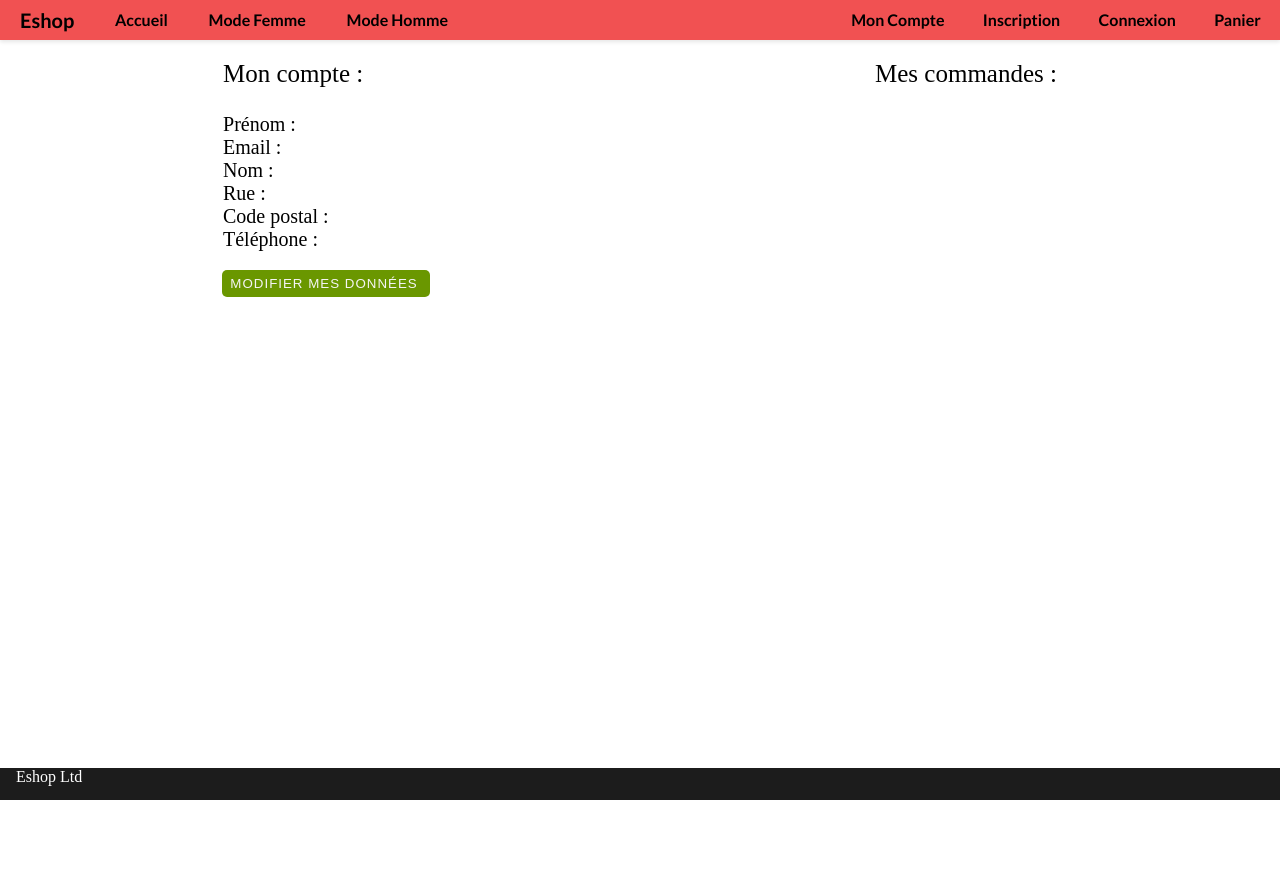
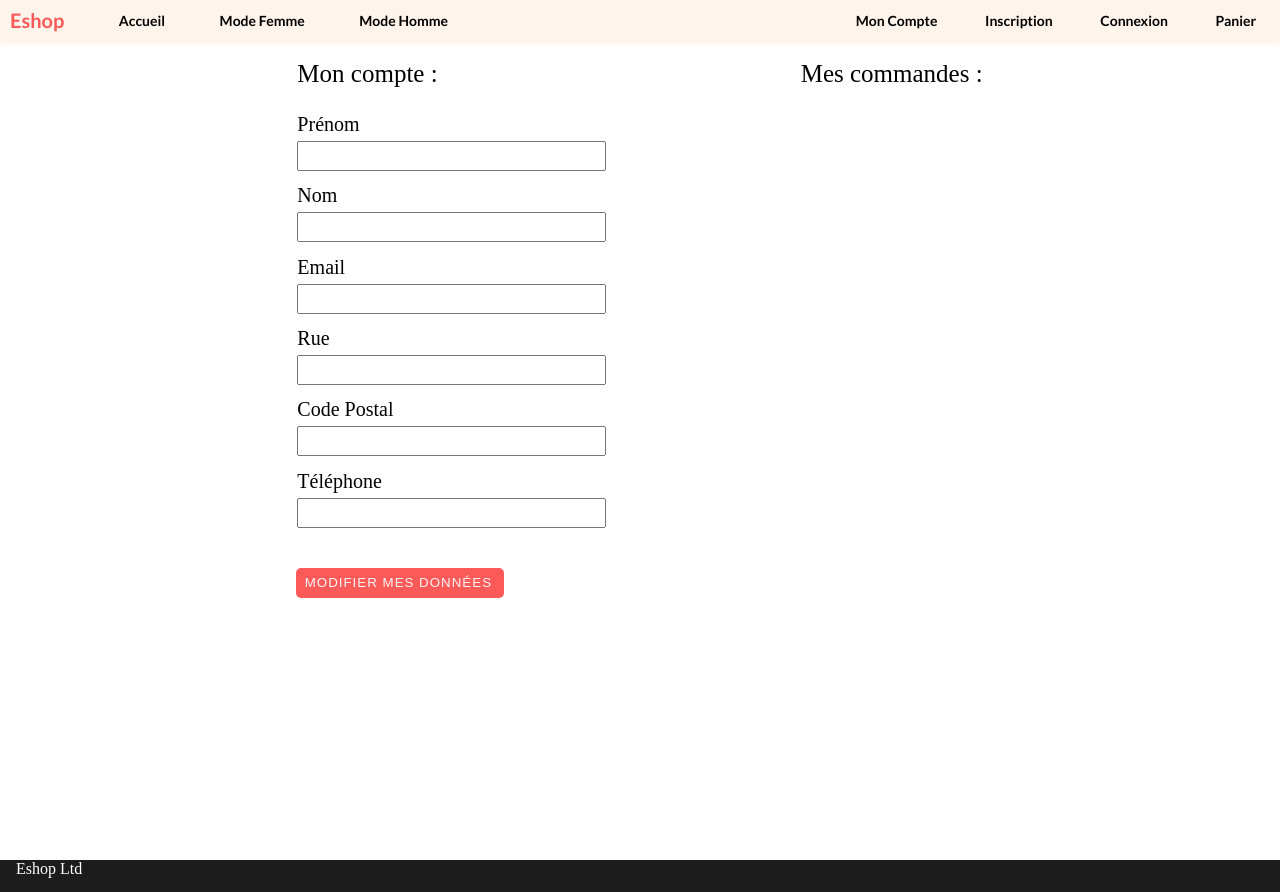
Before and after one commit to LeslieCore34/Eshop, a React (Vite) app in the folder Frontend/: page /account in a window 1280 px wide. Before the commit the page ends 800 px from the top, so only its background shows below. Built offline with nearby package versions, Linux system fonts and the light colour scheme; no server answers.

Commit message:
added style

```diff
--- a/Frontend/src/pages/Account.jsx
+++ b/Frontend/src/pages/Account.jsx
@@ -10,15 +10,38 @@ function Account() {
       <div className="account-container">
         <div className="account-small-container">
           <div className="myaccount">Mon compte :</div>
-          <div className="data">
-            <p>Prénom : {user.name}</p>
-            <p>Email : {user.email}</p>
-            <p>Nom : {user.lastname}</p>
-            <p>Rue : {user.street}</p>
-            <p>Code postal : {user.postcode}</p>
-            <p>Téléphone : {user.telephone}</p>
-          </div>
-          <button type="button">Modifier mes données</button>
+          <form className="formcontainer">
+            <label htmlFor="name">Prénom</label>
+            <input type="text" name="name" id="name" value={user.name} />
+            <label htmlFor="lastname">Nom</label>
+            <input
+              type="text"
+              name="lastname"
+              id="lastname"
+              value={user.lastname}
+            />
+            <label htmlFor="email">Email</label>
+            <input type="email" name="email" id="email" value={user.email} />
+            <label htmlFor="street">Rue</label>
+            <input type="text" name="street" id="street" value={user.street} />
+            <label htmlFor="postcode">Code Postal</label>
+            <input
+              type="number"
+              name="postcode"
+              id="postcode"
+              value={user.postcode}
+            />
+            <label htmlFor="telephone">Téléphone</label>
+            <input
+              type="number"
+              name="telephone"
+              id="telephone"
+              value={user.telephone}
+            />
+          </form>
+          <button type="button" className="modify-account">
+            Modifier mes données
+          </button>
         </div>
         <p className="my-order">Mes commandes :</p>
       </div>
--- a/Frontend/src/pages/ShoppingCart.jsx
+++ b/Frontend/src/pages/ShoppingCart.jsx
@@ -1,4 +1,5 @@
 import { useEffect, useState } from "react";
+import "../styles/ShoppingCart.css";
 
 export default function ShoppingCart() {
   const [newCart, setNewCart] = useState([]);
@@ -30,15 +31,14 @@ export default function ShoppingCart() {
 
   return (
     <>
-      <div>
+      <div className="cart-container">
         <h2>Panier</h2>
         {newCart.map((item, index) => (
           <div key={item.id}>
-            <h1>{item.title}</h1>
+            <h1 className="cart-title">{item.title}</h1>
             <p>{item.image}</p>
-            <p>{item.unit_price}</p>
-
-            <label htmlFor="quantity">Quantité</label>
+            <p className="cart-price">Unit price : {item.unit_price}</p>
+            <label htmlFor="cart-quantity">Quantité</label>
             <select
               name="quantityone"
               id="quantityid"
@@ -53,8 +53,10 @@ export default function ShoppingCart() {
         ))}
       </div>
 
-      <div>Sous-total</div>
-      <p>{calculateTotal(newCart, articleQuantity)} €</p>
+      <div className="cart-total">Total</div>
+      <p className="cart-total-price">
+        {calculateTotal(newCart, articleQuantity)} €
+      </p>
     </>
   );
 }
--- a/Frontend/src/styles/Account.css
+++ b/Frontend/src/styles/Account.css
@@ -1,14 +1,16 @@
 .account-container {
   display: flex;
   flex-direction: row;
-  justify-content: space-around;
+  justify-content: space-evenly;
   font-size: 20px;
   margin-top: 3em;
+  height: 100vh;
 }
 
 .account-small-container {
   display: flex;
   flex-direction: column;
+  /* width: 40%; */
 }
 
 .myaccount {
@@ -16,9 +18,25 @@
   font-size: 25px;
 }
 
-.data {
+.formcontainer {
+  display: flex;
+  flex-direction: column;
+}
+
+label {
+  width: 100%;
+  margin-bottom: 5px;
+}
+
+input {
+  width: 150%;
+  height: 30px;
   margin-bottom: 1em;
 }
+.modify-account {
+  margin-top: 2em;
+}
+
 .my-order {
   display: flex;
   flex-direction: column;
--- a/Frontend/src/styles/ArticleCard.css
+++ b/Frontend/src/styles/ArticleCard.css
@@ -6,7 +6,7 @@
   grid-template-rows: auto;
   font-family: "Lato", sans-serif;
   text-transform: uppercase;
-  padding-top: 4em;
+  padding-top: 5em;
   padding-bottom: 2em;
   gap: 30px;
 }
@@ -25,7 +25,7 @@
 }
 
 .titlecard {
-  margin-top: 15px;
+  margin-top: 20px;
   font-size: 17px;
   width: 70%;
   text-align: center;
@@ -56,13 +56,13 @@
 }
 
 img {
-  width: 70%;
-  height: 56%;
+  width: 43%;
+  height: 43%;
   border-radius: 8px;
 }
 
 button {
-  background-color: #6a9700;
+  background-color: #fb5a59;
   color: #f5f5f5;
   padding: 6px;
   display: inline-block;
@@ -75,6 +75,7 @@ button {
   padding-left: 2px;
   cursor: pointer;
   width: 208px;
+  height: 30px;
 }
 
 @media screen and (min-width: 500px) {
--- a/Frontend/src/styles/Footer.css
+++ b/Frontend/src/styles/Footer.css
@@ -3,7 +3,7 @@
   background-color: rgb(28, 28, 28);
   color: white;
   width: 100%;
-  position: fixed;
+  /* position: fixed; */
   bottom: 0;
 }
 
--- a/Frontend/src/styles/Login.css
+++ b/Frontend/src/styles/Login.css
@@ -4,6 +4,7 @@
   flex-direction: column;
   justify-content: center;
   align-items: center;
+  height: 100vh;
 }
 
 .login {
--- a/Frontend/src/styles/NavBar.css
+++ b/Frontend/src/styles/NavBar.css
@@ -5,8 +5,9 @@
   flex-direction: row;
   justify-content: space-between;
   align-items: center;
-  height: 2em;
-  background-color: #f15152;
+  height: 3em;
+  background-color: #fff4eb;
+
   position: fixed;
   top: 0;
   left: 0;
@@ -16,8 +17,9 @@
   font-family: "Lato", sans-serif;
   font-weight: 700;
   font-style: normal;
-  font-size: 20px;
-  box-shadow: 0 2px 4px rgba(0, 0, 0, 0.1);
+  font-size: 14px;
+
+  box-shadow: 0 2px 4px #fff4eb;
 }
 
 .left-container {
@@ -37,11 +39,14 @@
 }
 
 .siteTitle {
-  margin-left: 1em;
+  margin-left: 10px;
+  margin-top: 2px;
+  margin-bottom: 4px;
+  font-size: 20px;
+  color: #fb5a59;
 }
 .link {
   color: black;
   margin-top: 2px;
   margin-bottom: 4px;
-  font-size: 16px;
 }
--- a/Frontend/src/styles/Register.css
+++ b/Frontend/src/styles/Register.css
@@ -4,6 +4,7 @@
   flex-direction: column;
   justify-content: center;
   align-items: center;
+  height: 100vh;
 }
 
 .register {
--- /dev/null
+++ b/Frontend/src/styles/ShoppingCart.css
@@ -0,0 +1,18 @@
+.cart-container {
+  padding-top: 3em;
+  height: 80vh;
+}
+
+.cart-title {
+  margin-top: 1em;
+}
+
+.cart-price {
+  margin-top: 10px;
+  margin-bottom: 10px;
+}
+
+.cart-total {
+  font-size: 20px;
+  color: darkblue;
+}
```
